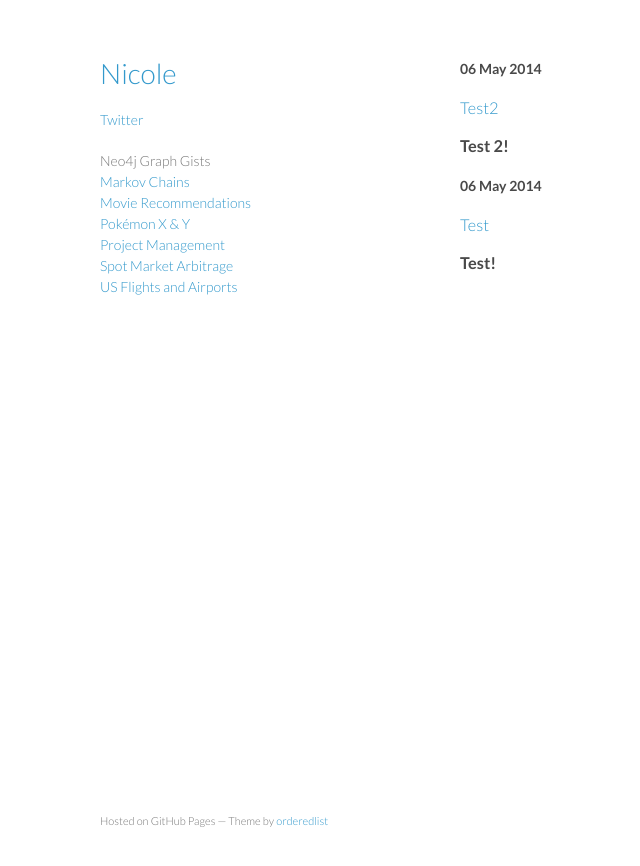
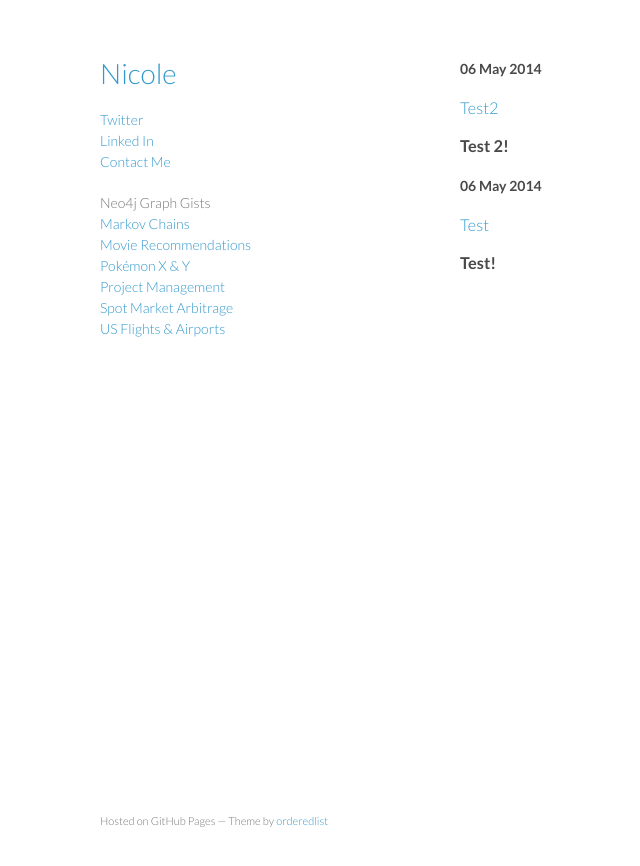
Before and after one commit to nicolewhite/nicolewhite.github.io_old, a Jekyll site: the page built from index.html, in a window 1280 px wide. Shown: the top 866 px of the page, without its empty margins (110-750 px from the left). Built offline with Jekyll 4.4.1, drawn with Linux system fonts in a browser that asks for light colours.

Commit message:
update sidebar

```diff
--- a/_includes/sidebar.html
+++ b/_includes/sidebar.html
@@ -1,13 +1,17 @@
     <div class="wrapper">
       <header>
         <h1><a href="http://nicolewhite.github.io/">Nicole</a></h1>
-		<p><a href="https://twitter.com/_nicolemargaret">Twitter</a></p>
+		<p>
+			<a href="https://twitter.com/_nicolemargaret">Twitter</a><br>
+			<a href="https://www.linkedin.com/in/nicolemargaretwhite">Linked In</a><br>
+			<a href="mailto:nicole.m.white@outlook.com">Contact Me</a>
+		</p>
 		<p>Neo4j Graph Gists<br>
 			<a href="http://gist.neo4j.org/?7486272">Markov Chains</a><br>
 			<a href="http://gist.neo4j.org/?8173017">Movie Recommendations</a><br>
 			<a href="http://gist.neo4j.org/?7201286">Pokémon X & Y</a><br>
 			<a href="http://gist.neo4j.org/?8412907">Project Management</a><br>
 			<a href="http://gist.neo4j.org/?7331087">Spot Market Arbitrage</a><br>
-			<a href="http://gist.neo4j.org/?6619085">US Flights and Airports</a><br>
+			<a href="http://gist.neo4j.org/?6619085">US Flights & Airports</a>
 		</p>
       </header>
```
